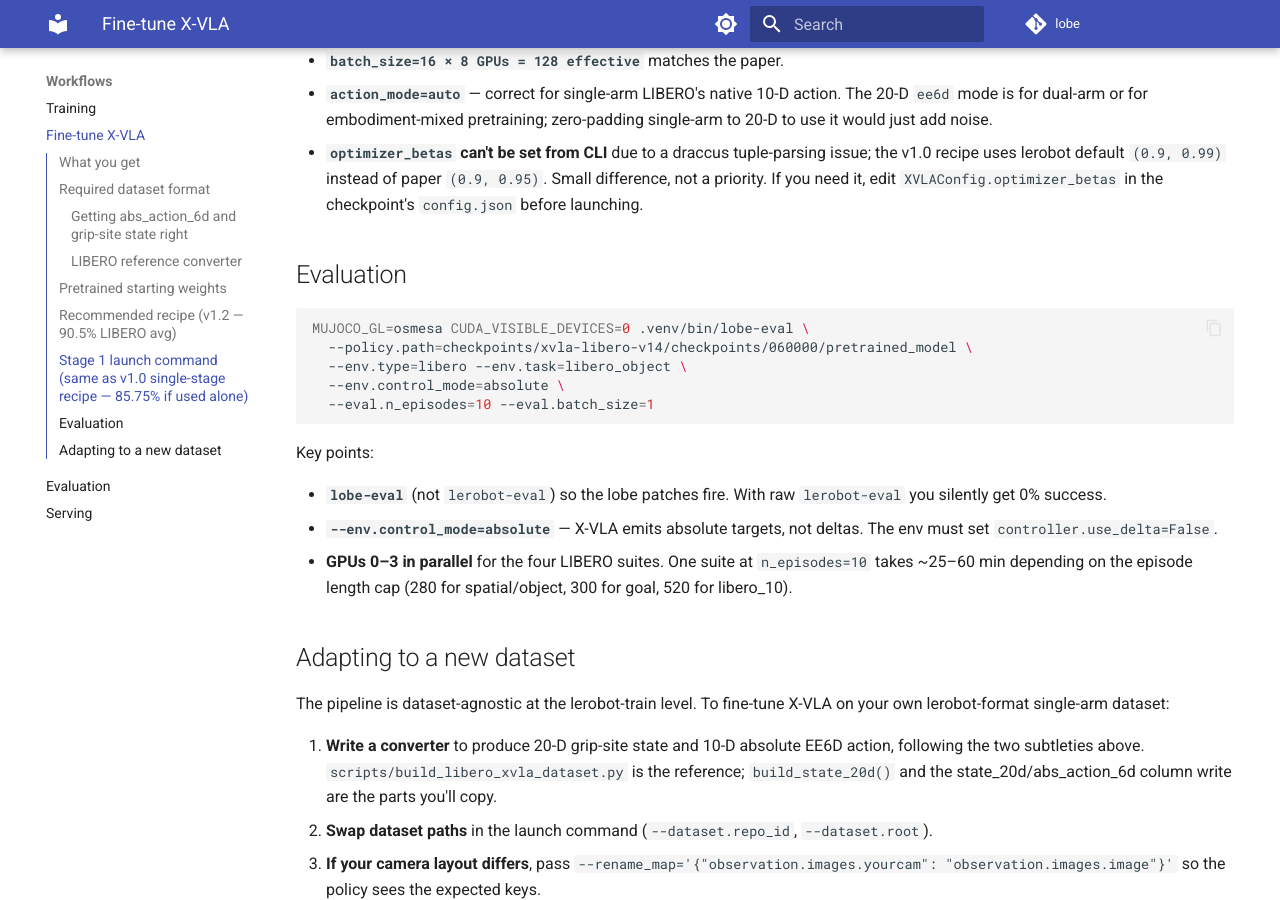
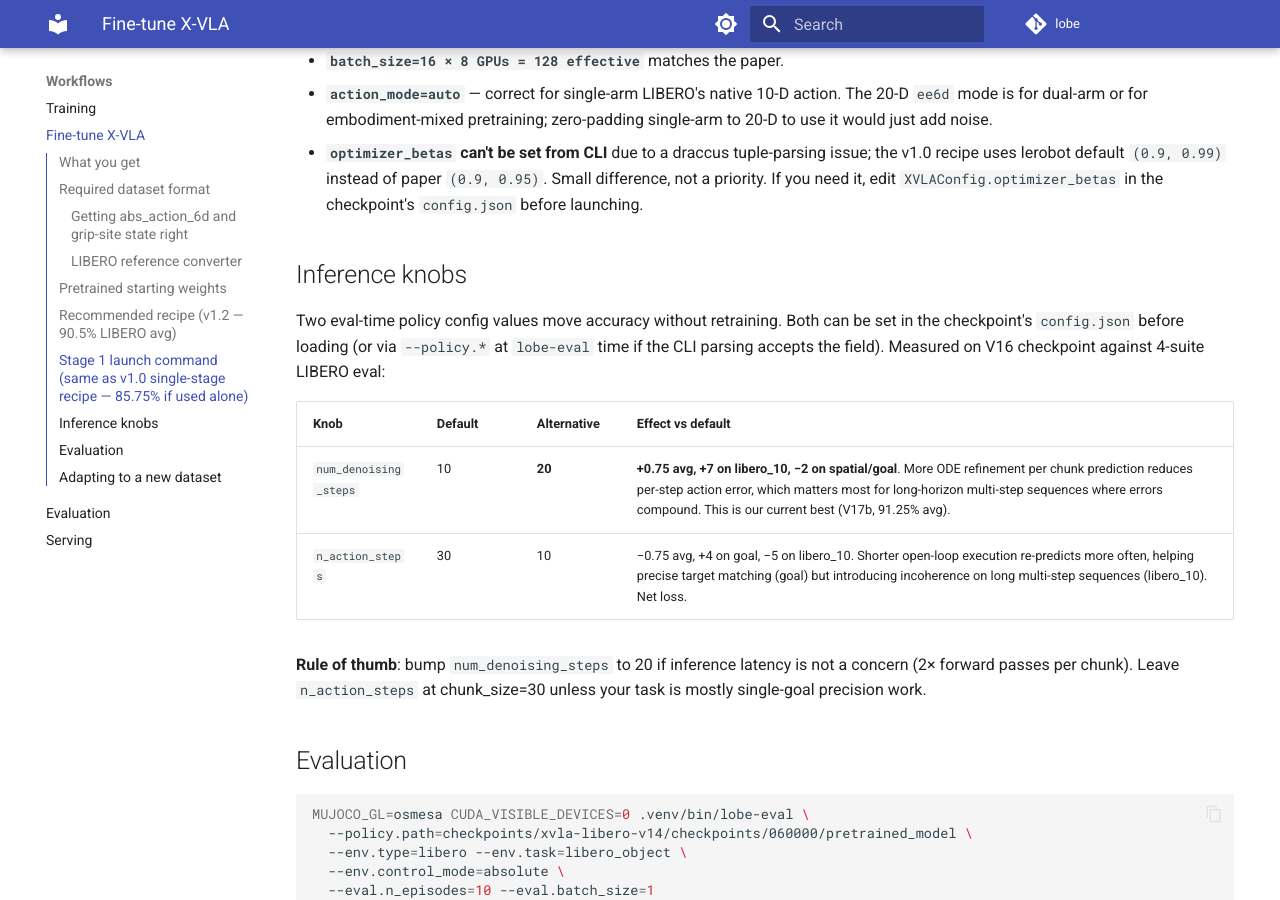
Before and after one commit to TToTMooN/lobe, an MkDocs documentation site: the page built from docs/workflows/xvla_finetune.md, in a window 1280 px wide and 900 px high, scrolled down 4001 px. Built offline with MkDocs 1.6.1 and Material for MkDocs 9.7.7, drawn with Linux system fonts in a browser that asks for light colours; comment, search, counter and statistics services are not loaded.

Commit message:
V17: inference tweaks push X-VLA LIBERO to 91.25% — close the arc
V17 tests two eval-only inference knobs on the V16 checkpoint without
retraining. Both produced interesting deltas on different suites and
together they surface a clean pattern.

V17a: n_action_steps 30→10 (more closed-loop)
V17b: num_denoising_steps 10→20 (more ODE refinement)

Per-suite vs V16:

  Suite          V16    V17a   Δ     V17b   Δ
  libero_spatial  91 →  89    -2 →  89    -2
  libero_object   97 →  97    =  →  97    =
  libero_goal     91 →  95    +4 →  89    -2
  libero_10       83 →  78    -5 →  90    +7
  Average      90.50 → 89.75  -0.75  91.25  +0.75

Pattern — the two knobs have opposite effects on different suites:

  - More closed-loop helps precise target matching (goal +4) but hurts
    long-horizon multi-step coherence (libero_10 -5). Short chunks
    re-plan from partial-task states.
  - More denoising helps long-horizon accuracy (libero_10 +7) by
    reducing per-step action error that would otherwise compound. It
    slightly regresses goal (-2), possibly from over-fitting to the
    learned action distribution.

V17b (num_denoising_steps=20) is the new best at 91.25%, gap to paper
98.1% now 6.85pp (was 7.6pp at V16).

Cherry-picking the best per-suite across V16/V17a/V17b gives 93.25%
(spatial 91 V16 + object 97 any + goal 95 V17a + libero_10 90 V17b).
But that requires a mixture-of-configs inference strategy we don't
currently support; treat it as the theoretical ceiling of the current
V16 weights.

Files updated:
  - CLAUDE.md, BENCHMARKS.md, docs/benchmarks.md: V17b row added as
    current best.
  - docs/workflows/xvla_finetune.md: new "Inference knobs" section
    describing the trade-off.
  - experiments.tsv: 8 new rows for V17a + V17b per-suite.

This closes the X-VLA LIBERO reproduction arc for LOBE. Full progression
from 0% (silent 5-bug failure) to 91.25% in this single session across
V10→V17b. Next milestone: standard multi-backbone policy training
pipeline on real limb-collected YAM data.

Co-Authored-By: Claude Opus 4.6 (1M context) <noreply@anthropic.com>

````diff
--- a/docs/workflows/xvla_finetune.md
+++ b/docs/workflows/xvla_finetune.md
@@ -133,6 +133,17 @@ Key points:
 - **`action_mode=auto`** — correct for single-arm LIBERO's native 10-D action. The 20-D `ee6d` mode is for dual-arm or for embodiment-mixed pretraining; zero-padding single-arm to 20-D to use it would just add noise.
 - **`optimizer_betas` can't be set from CLI** due to a draccus tuple-parsing issue; the v1.0 recipe uses lerobot default `(0.9, 0.99)` instead of paper `(0.9, 0.95)`. Small difference, not a priority. If you need it, edit `XVLAConfig.optimizer_betas` in the checkpoint's `config.json` before launching.
 
+## Inference knobs
+
+Two eval-time policy config values move accuracy without retraining. Both can be set in the checkpoint's `config.json` before loading (or via `--policy.*` at `lobe-eval` time if the CLI parsing accepts the field). Measured on V16 checkpoint against 4-suite LIBERO eval:
+
+| Knob | Default | Alternative | Effect vs default |
+|---|---|---|---|
+| `num_denoising_steps` | 10 | **20** | **+0.75 avg, +7 on libero_10, −2 on spatial/goal**. More ODE refinement per chunk prediction reduces per-step action error, which matters most for long-horizon multi-step sequences where errors compound. This is our current best (V17b, 91.25% avg). |
+| `n_action_steps` | 30 | 10 | −0.75 avg, +4 on goal, −5 on libero_10. Shorter open-loop execution re-predicts more often, helping precise target matching (goal) but introducing incoherence on long multi-step sequences (libero_10). Net loss. |
+
+**Rule of thumb**: bump `num_denoising_steps` to 20 if inference latency is not a concern (2× forward passes per chunk). Leave `n_action_steps` at chunk_size=30 unless your task is mostly single-goal precision work.
+
 ## Evaluation
 
 ```bash
````
Also changed, not shown: BENCHMARKS.md (+2 -1 lines), CLAUDE.md (+2 -1 lines), docs/benchmarks.md (+2 -1 lines), 1 other file.
